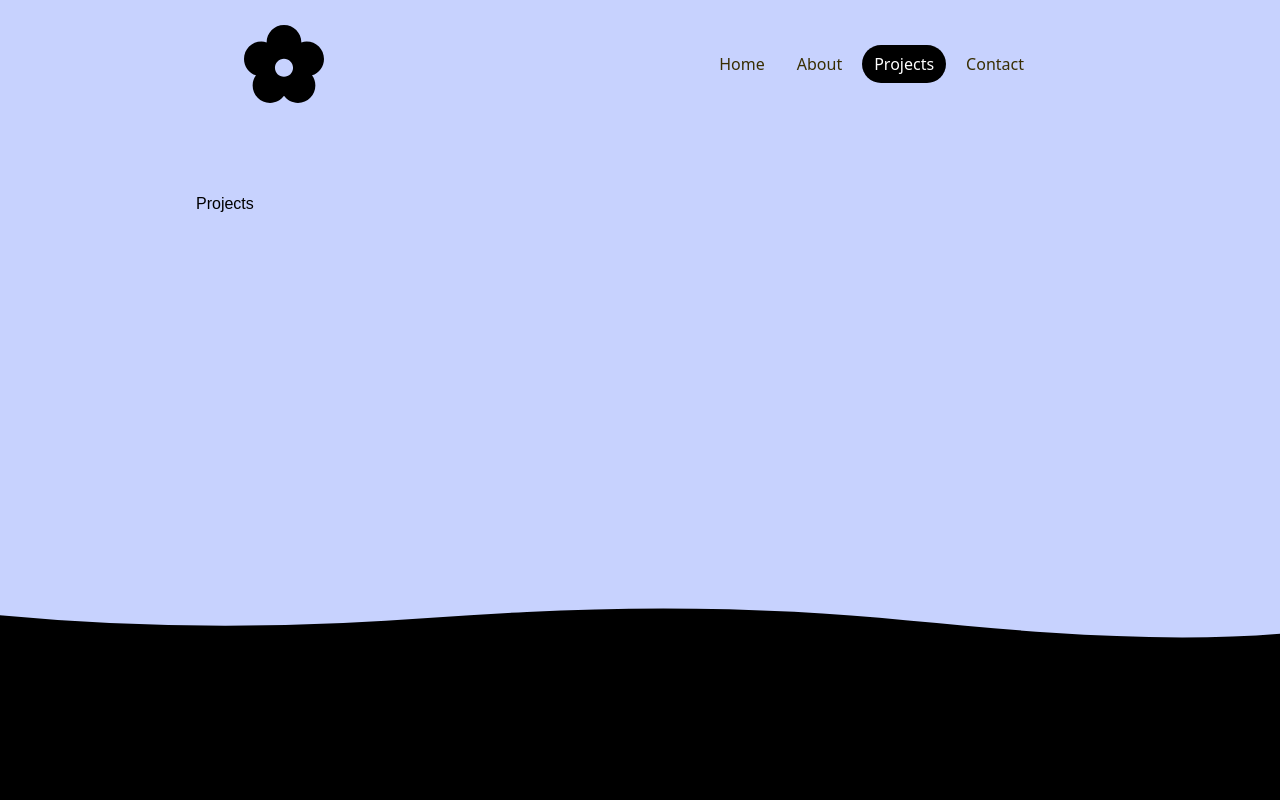
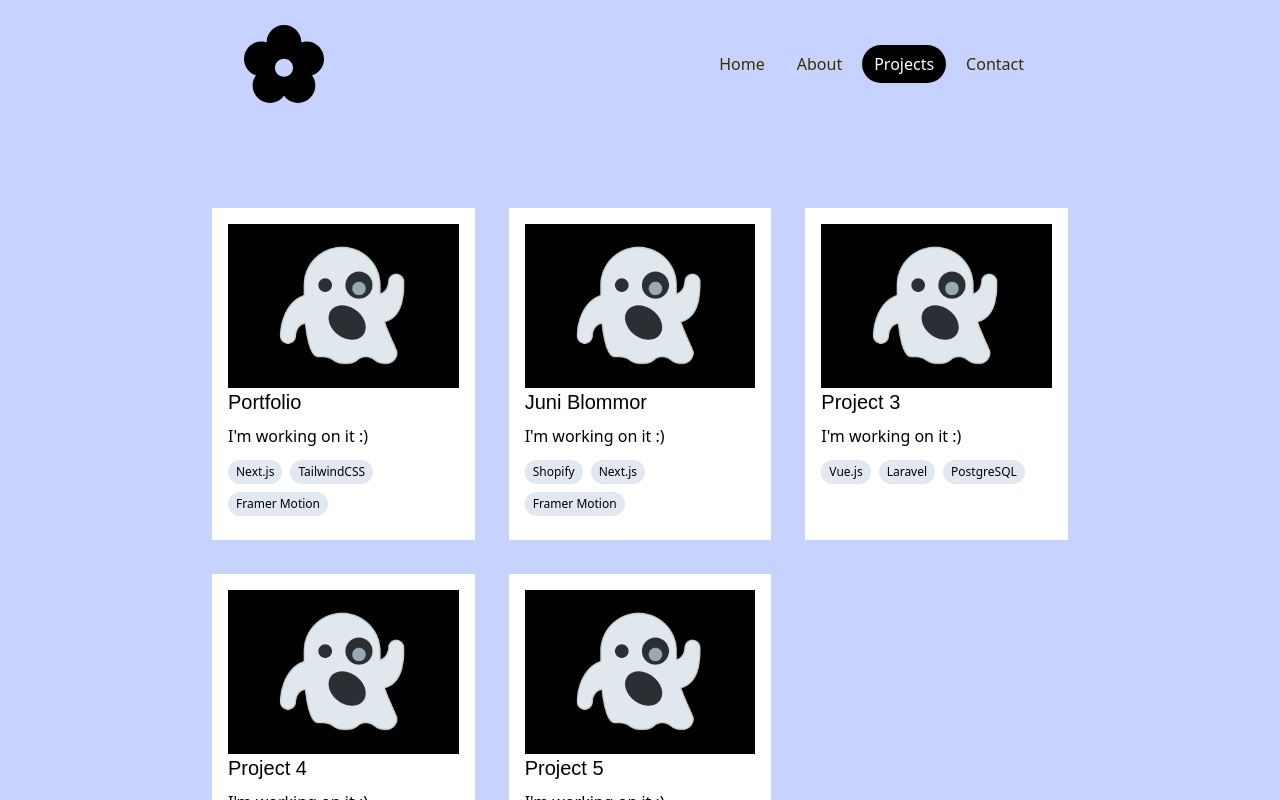
Before and after one commit to june7001/portfolio, a Next.js app: page /projects in a window 1280 px wide. Shown: the top 800 px of the page. Built offline with nearby package versions, Linux system fonts and the light colour scheme; a web font is replaced by a local one.

Commit message:
initial projects page

```diff
--- a/components/ProjectCard.js
+++ b/components/ProjectCard.js
@@ -1,3 +1,30 @@
-export function ProjectCard({ projects }) {
-  return <div className="bg-white p-4"></div>;
+import Image from "next/image";
+
+export function ProjectCard({ project }) {
+  return (
+    <div className="m-4 bg-white p-4">
+      <div>
+        <Image
+          src={project.img}
+          alt={project.title}
+          layout="responsive"
+          width={300}
+          height={300}
+          className="w-1/3"
+        />
+        <h3 className="mb-2 font-heading text-xl">{project.title}</h3>
+        <p>{project.description}</p>
+        <div className="mt-3 flex flex-wrap">
+          {project.techStack.map((tech, index) => (
+            <span
+              key={index}
+              className="mb-2 mr-2 rounded-full bg-slate-200 px-2 py-1 text-xs"
+            >
+              {tech}
+            </span>
+          ))}
+        </div>
+      </div>
+    </div>
+  );
 }
--- /dev/null
+++ b/data/data.js
@@ -0,0 +1,42 @@
+export const projects = [
+  {
+    title: "Portfolio",
+    githubLink: "https://github.com/project-1",
+    img: "/images/ghost.png",
+    techStack: ["Next.js", "TailwindCSS", "Framer Motion"],
+    description: "I'm working on it :)",
+    link: "link-to-project-1-page.com",
+  },
+  {
+    title: "Juni Blommor",
+    githubLink: "https://github.com/project-2",
+    img: "/images/ghost.png",
+    techStack: ["Shopify", "Next.js", "Framer Motion"],
+    description: "I'm working on it :)",
+    link: "link-to-project-2-page.com",
+  },
+  {
+    title: "Project 3",
+    githubLink: "https://github.com/project-3",
+    img: "/images/ghost.png",
+    techStack: ["Vue.js", "Laravel", "PostgreSQL"],
+    description: "I'm working on it :)",
+    link: "link-to-project-3-page.com",
+  },
+  {
+    title: "Project 4",
+    githubLink: "https://github.com/project-4",
+    img: "/images/ghost.png",
+    techStack: ["Python", "Flask", "SQLite"],
+    description: "I'm working on it :)",
+    link: "link-to-project-4-page.com",
+  },
+  {
+    title: "Project 5",
+    githubLink: "https://github.com/project-5",
+    img: "/images/ghost.png",
+    techStack: ["Java", "Spring Boot", "MySQL"],
+    description: "I'm working on it :)",
+    link: "link-to-project-5-page.com",
+  },
+];
--- a/pages/projects.js
+++ b/pages/projects.js
@@ -1,7 +1,14 @@
+import { projects } from "@/data/data";
+import { ProjectCard } from "@/components/ProjectCard";
+
 export default function Projects() {
   return (
     <div>
-      <h1 className="font-heading">Projects</h1>
+      <div className="grid grid-cols-1 gap-0.5 md:grid-cols-2 lg:grid-cols-3">
+        {projects.map((project, index) => (
+          <ProjectCard key={index} project={project} />
+        ))}
+      </div>
     </div>
   );
 }
```
Also changed, not shown: public/images/ghost.png (added).
